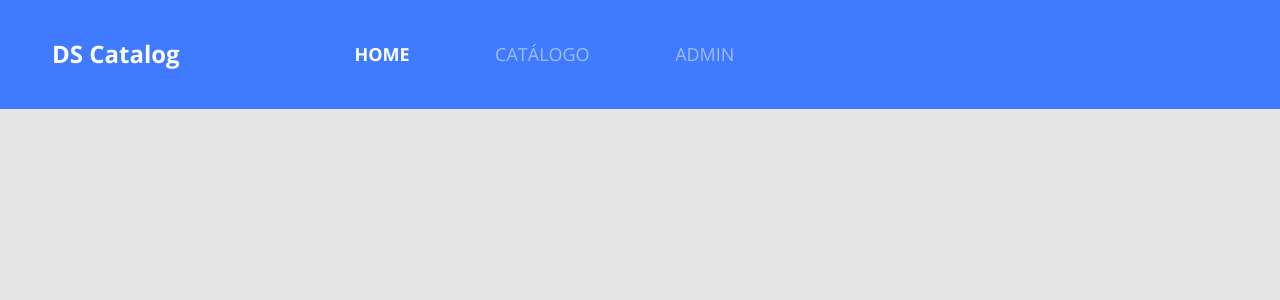
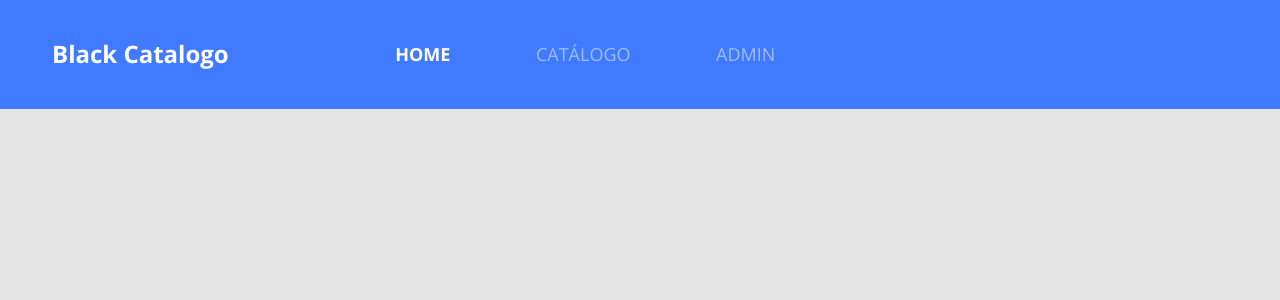
Before and after one commit to evertonlsds/projeto_catalogo_reactjs, a React (Create React App) app: page / in a window 1280 px wide. Shown: the top 300 px of the page. Built offline with nearby package versions, Linux system fonts and the light colour scheme.

Commit message:
mudança nome da logo

```diff
--- a/src/components/Navbar/index.tsx
+++ b/src/components/Navbar/index.tsx
@@ -6,7 +6,7 @@ export default function Navbar() {
     <nav className="navbar navbar-expand-md navbar-dark bg-primary main-nav">
       <div className="container-fluid">
         <a href="link" className="nav-logo-text">
-          <h4>DS Catalog</h4>
+          <h4>Black Catalogo</h4>
         </a>
         <button
           className="navbar-toggler"
```
